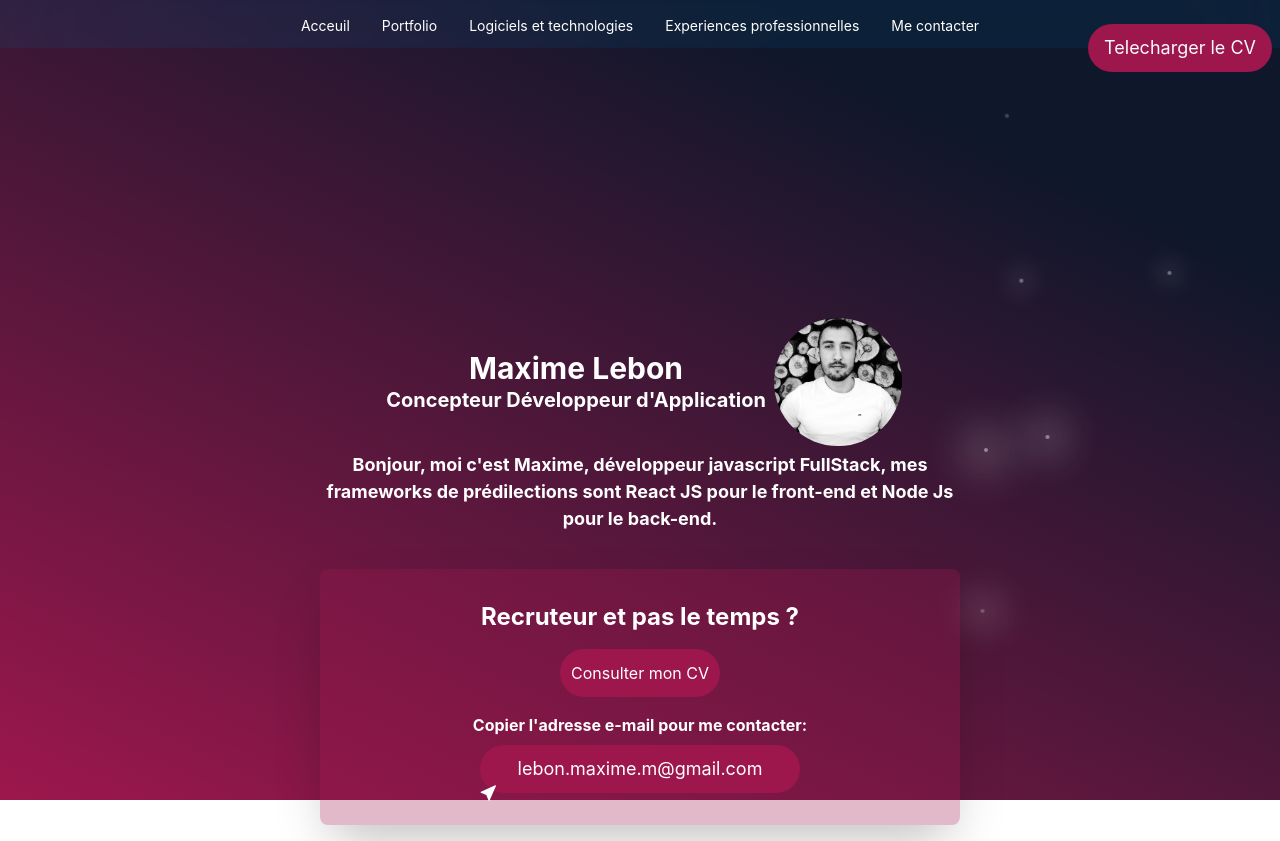
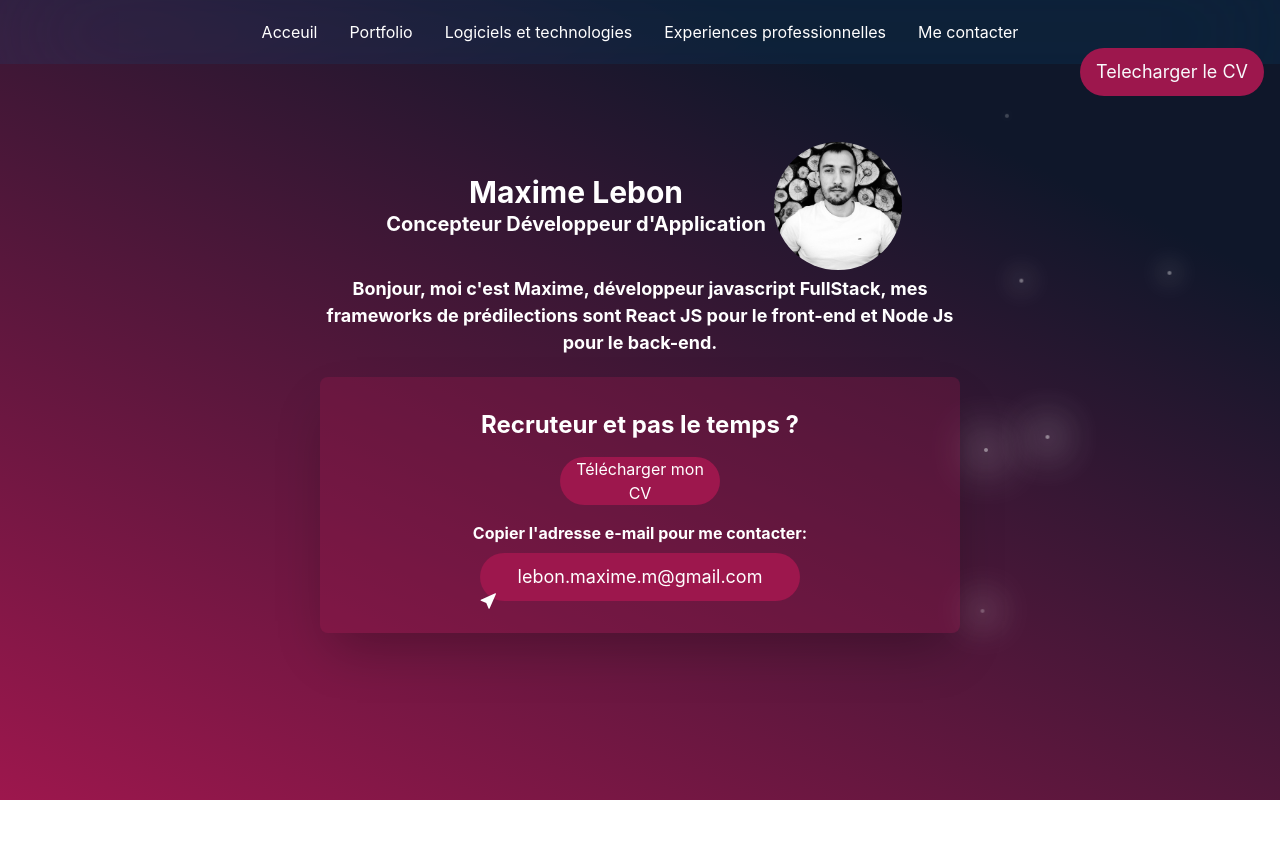
Before and after one commit to Maximelebonm/personalwebsite, a React (Create React App) app: page / in a window 1280 px wide. After the commit the page ends 800 px from the top, so only its background shows below. Built offline with nearby package versions, Linux system fonts and the light colour scheme.

Commit message:
push navbar en haut

```diff
--- a/src/CSS/home.css
+++ b/src/CSS/home.css
@@ -106,11 +106,6 @@
     animation-delay: 0.5s;
     animation-duration : 7000ms;
 }
-/* .circle:hover{
-
-    animation-duration: 1000ms;
-    background-color : rgb(142, 180, 131)
-} */
 
 @keyframes lumiere {
     0%{
--- a/src/components/Header.jsx
+++ b/src/components/Header.jsx
@@ -30,7 +30,7 @@ const Header = () => {
             <nav className="fixed top-0 z-50 text-black h-16 w-screen backdrop-blur-3xl bg-sky-600/[.1]" id="menu">
 
                 <a href="./pdf/CvMaximeLebon .pdf" className="fixed" target="_blank">
-                    <button className="fixed flex flex-col items-center right-0 font-bold text-slate-50 bg-pink-800 hover:bg-slate-900 rounded-full mr-1 h-12 w-12 mt-9 p-1">
+                    <button className="fixed flex flex-col items-center right-0 font-bold text-slate-50 bg-pink-800 hover:bg-slate-900 rounded-full mr-4 h-12 w-12 mt-12 p-1">
                         <div>
                             CV
                         </div>
@@ -52,16 +52,16 @@ const Header = () => {
     }
     else {
         return (
-            <nav className="fixed top-0 z-50 text-white w-screen h-12 backdrop-blur-3xl bg-sky-600/[.1]" id="menu">
-                <div className="text-white text-sm justify-center w-full flex inline " >
+            <nav className="fixed top-0 z-50 text-white w-screen h-16 backdrop-blur-3xl bg-sky-600/[.1]" id="menu">
+                <div className="text-white text justify-center w-full flex inline " >
                 <a href="./pdf/CvMaximeLebon .pdf" className="fixed" target="_blank">
-                    <button className="fixed mt-6 right-0 mr-2 text-lg text-slate-50 bg-pink-800 hover:bg-slate-900 rounded-full h-12 ml-2 mt-2 px-4">Telecharger le CV</button>
+                    <button className="fixed right-0 mr-2 text-lg text-slate-50 bg-pink-800 hover:bg-slate-900 rounded-full h-12 ml-2 mt-12 mr-4 px-4">Telecharger le CV</button>
                     </a>
-                    <Link to="/"><div className="hover:bg-pink-800 p-4 h-12 align-middle text-center duration-500 ease-in-out" >Acceuil</div></Link>
-                    <Link to="/projet"><div className="hover:bg-pink-800 p-4 h-12 align-middle text-center duration-500 ease-in-out">Portfolio</div></Link>
-                    <Link to="/techno"><div className="hover:bg-pink-800 p-4 h-12 align-middle text-center duration-500 ease-in-out" >Logiciels et technologies</div></Link>
-                    <Link to="/experience"><div className="hover:bg-pink-800 p-4  h-12 align-middle text-center duration-500 ease-in-out">Experiences professionnelles</div></Link>
-                    <Link to="/contact"><div className="hover:bg-pink-800 p-4 h-12 align-middle text-center duration-500 ease-in-out">Me contacter</div></Link>
+                    <Link to="/"><div className="hover:bg-pink-800 py-5 px-4 h-16 align-middle text-center duration-500 ease-in-out" >Acceuil</div></Link>
+                    <Link to="/projet"><div className="hover:bg-pink-800 py-5 px-4 h-16 align-middle text-center duration-500 ease-in-out">Portfolio</div></Link>
+                    <Link to="/techno"><div className="hover:bg-pink-800 py-5 px-4 h-16 align-middle text-center duration-500 ease-in-out" >Logiciels et technologies</div></Link>
+                    <Link to="/experience"><div className="hover:bg-pink-800 py-5 px-4 h-16 align-middle text-center duration-500 ease-in-out">Experiences professionnelles</div></Link>
+                    <Link to="/contact"><div className="hover:bg-pink-800 py-5 px-4 h-16 align-middle text-center duration-500 ease-in-out">Me contacter</div></Link>
                 </div>
             </nav>
         )
--- a/src/screens/ContactScreen.jsx
+++ b/src/screens/ContactScreen.jsx
@@ -11,7 +11,7 @@ const ContactScreen=()=>{
         e.target.textContent = "copié"
     }
     return(
-        <div className="pt-20">
+        <div className="pt-16">
             <div className="text-white text-center p-2 m-2 rounded-lg">
             <div className="TitleContact text-2xl font-bold">Contact</div>
             <Undertitle className="barexperience"/>
--- a/src/screens/DetailAlloMovie.jsx
+++ b/src/screens/DetailAlloMovie.jsx
@@ -2,7 +2,7 @@ const DetailAlloMovie =()=> {
     return (
         <>
         <div>
-            <div className="pt-2 text-slate-50 flex flex-1 flex-col items-center text-center pb-32">
+            <div className="pt-2 text-slate-50 flex flex-1 flex-col items-center text-center pt-16 pb-16">
                 <div>
                 <img className="w-48" src={process.env.PUBLIC_URL + '/img/themovieDb.jpeg'} />
                 </div>
--- a/src/screens/DetailBemusicianScreen.jsx
+++ b/src/screens/DetailBemusicianScreen.jsx
@@ -2,7 +2,7 @@ const DetailBeMusicianScreen = () => {
     return (
         <>
             <div>
-                <div className="pt-2 text-slate-50 flex flex-1 flex-col items-center text-center pb-32">
+                <div className="pt-2 text-slate-50 flex flex-1 flex-col items-center text-center pt-16 pb-16">
                     <div>
                     <img className="w-48" src={process.env.PUBLIC_URL + '/img/bemusician.png'} />
                     </div>
--- a/src/screens/DetailDoucrochet.jsx
+++ b/src/screens/DetailDoucrochet.jsx
@@ -2,7 +2,7 @@ const DetailDouCrochetScreen = () => {
     return (
             <>
         <div>
-            <div className="pt-2 text-slate-50 flex flex-1 flex-col items-center text-center pb-32">
+            <div className="pt-2 text-slate-50 flex flex-1 flex-col items-center text-center pt-16 pb-16">
                 <div>
                 <img className="w-48" src={process.env.PUBLIC_URL + '/img/doucrochet.png'} />
                 </div>
--- a/src/screens/homescreen.jsx
+++ b/src/screens/homescreen.jsx
@@ -17,12 +17,9 @@ const HomeScreen = () => {
 
     return (
         <>
-            <div className="HomeContent">
-                <div className="text-white text-center flex flex-1 flex-col justify-center pt-20">
-                    <div className="font-bold text-3xl pt-4 flex justify-center">
-                    </div>
+                <div className="text-white text-center flex flex-1 flex-col justify-center pt-12">
                     <div className="HomeDivOne">
-                        <div className="homeDivTwo flex items-center flex-col lg:flex-row">
+                        <div className="homeDivTwo flex items-center flex-col lg:flex-row duration-300">
                             <div className="MyName p-2 align-center flex flex-col items-center">
                                 <div className="font-bold text-3xl">Maxime Lebon</div>
                                 <div className="font-bold text-xl"> Concepteur Développeur d'Application</div>
@@ -35,23 +32,22 @@ const HomeScreen = () => {
                         <div className="hello">
                             Bonjour, moi c'est Maxime, développeur javascript FullStack, mes frameworks de prédilections sont React JS pour le front-end et Node Js pour le back-end.
                         </div>
-                        <div className="homeRecruterCard mt-8 p-8 m-4 rounded-lg shadow-2xl lg:w-1/2 lg:mx-auto bg-pink-800/[.3]">
+                        <div className="homeRecruterCard mt-4 p-8 m-4 rounded-lg shadow-2xl lg:w-1/2 lg:mx-auto bg-pink-800/[.3]">
                         <div className="text-2xl font-bold">Recruteur et pas le temps ? </div>
                         <a href="./pdf/CvMaximeLebon .pdf" target="_blank">
-                            <button className="bg-pink-800 hover:bg-slate-900 w-40 h-12 rounded-full hover:duration-300 align-middle p-1 mx-1 mt-4" onClick={AfficherPdf}>
-                                Consulter mon CV
+                            <button className="bg-pink-800 hover:bg-slate-900 w-40 h-12 rounded-full hover:duration-300 align-middle py-auto px-2 mx-1 mt-4" onClick={AfficherPdf}>
+                                Télécharger mon CV
                             </button>
                         </a>
 
                         <div>
                         </div>
                         <div className="mt-4 font-bold"> Copier l'adresse e-mail pour me contacter:</div>
-                            <button className="text-lg bg-pink-800 hover:bg-slate-900 rounded-full h-12 w-80 mt-2" onClick={copied}>lebon.maxime.m@gmail.com<BsFillCursorFill className="absolute"/></button>
+                            <button className="text-lg bg-pink-800 hover:bg-slate-900 rounded-full h-12 w-full sm:w-80 mt-2" onClick={copied}>lebon.maxime.m@gmail.com<BsFillCursorFill className="absolute"/></button>
                         </div>
 
                     </div>
                 </div>
-            </div>
         </>
     )
 }
```
Also changed, not shown: 12 other files (tests, documents, lock files or other folders).
